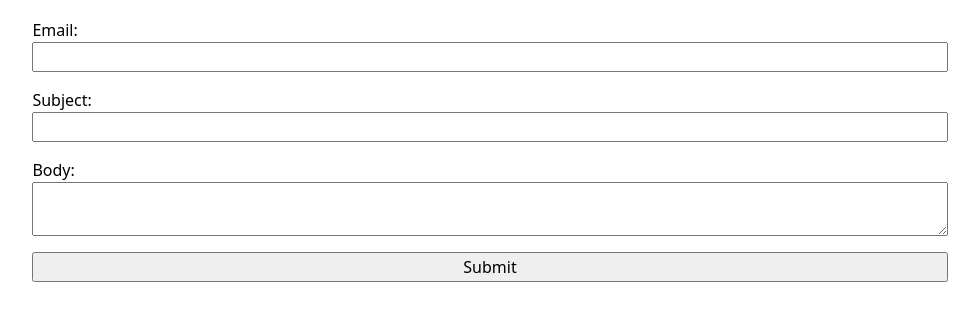
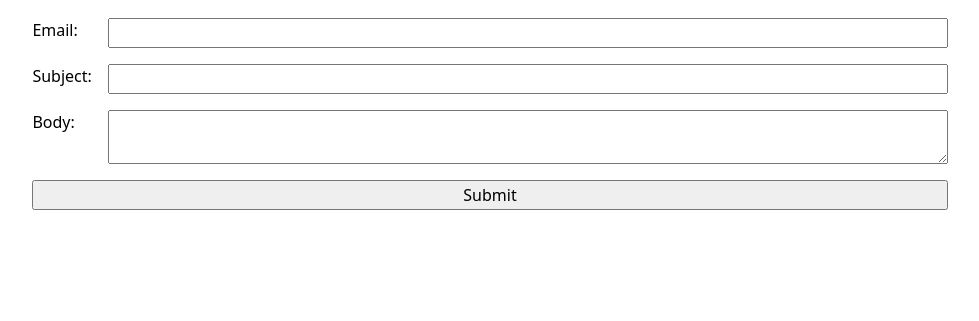
Before and after one commit to lseseri/portfolio, a plain HTML site: page contact/index.html in a window 1280 px wide. Shown: the part 155-476 px from the top of the page, without its empty margins (150-1129 px from the left). Drawn offline with Linux system fonts and the light colour scheme.

Commit message:
contact page style

```diff
--- a/style.css
+++ b/style.css
@@ -46,11 +46,20 @@ nav a.current {
 }
 form input, form textarea, form button {
   font: inherit;
-  display: block;
+  /* display: block;
   width: 100%;
-  box-sizing: border-box;
+  box-sizing: border-box; */
+}
+form button {
+  grid-column: 1 / -1;
+}
+form {
+  display: grid;
+  grid-template-columns: auto 1fr;
+  gap: 1em;
 }
 form label {
-  display: block;
-  margin-block: 1em;
+  display: grid;
+  grid-template-columns: subgrid;
+  grid-column: 1 / -1;
 }
```
